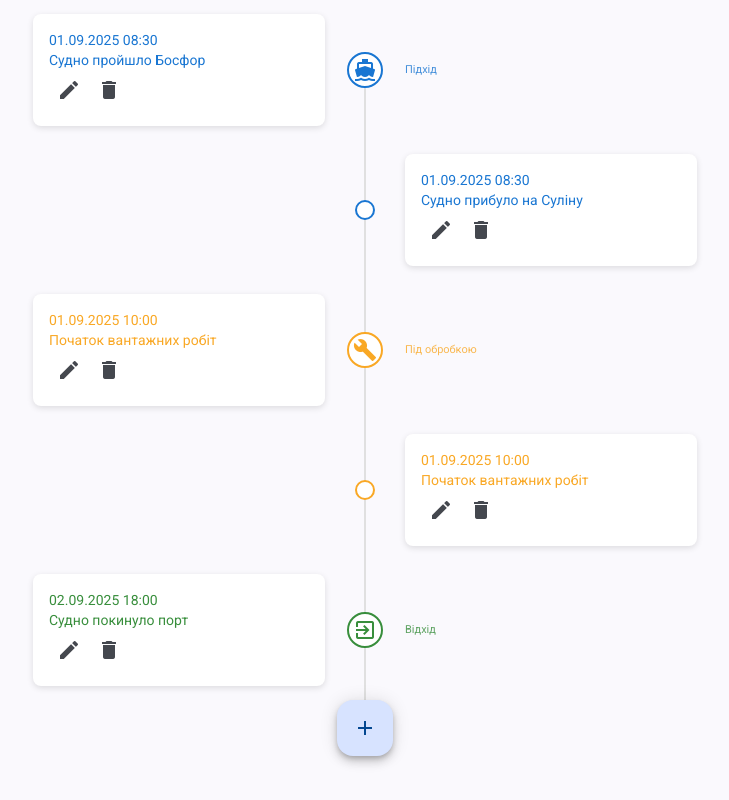
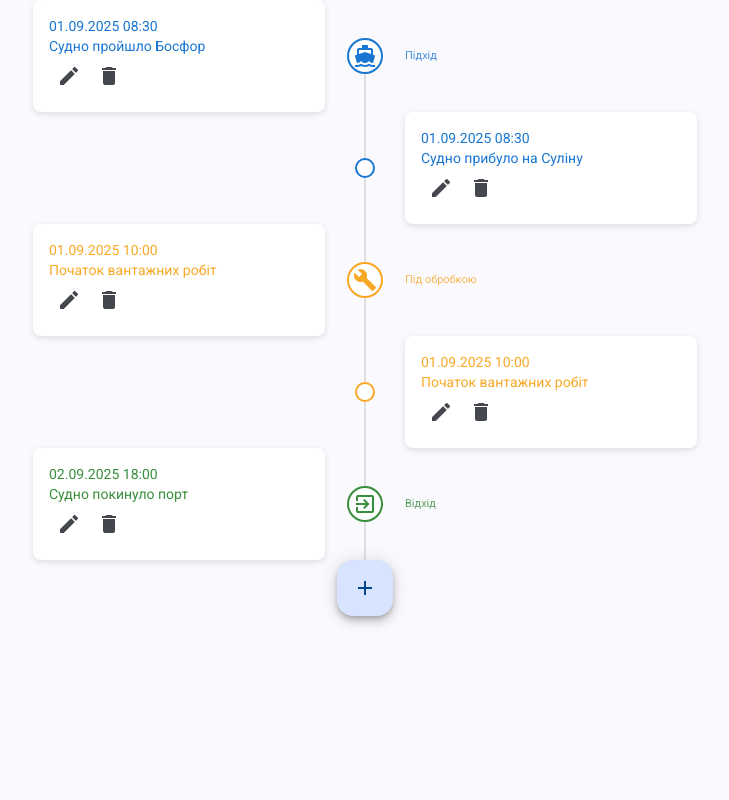
Before and after one commit to vdoichev/my-timeline, an Angular app: page / in a window 1280 px wide. Shown: the whole page, without its empty margins (275-1004 px from the left). Built offline with nearby package versions, Linux system fonts and the light colour scheme.

Commit message:
Fix layout

```diff
--- a/src/app/vessel-timeline.component/vessel-timeline.component.css
+++ b/src/app/vessel-timeline.component/vessel-timeline.component.css
@@ -8,7 +8,7 @@
   display: grid;
   grid-template-columns: 1fr 80px 1fr;
   align-items: center;
-  grid-auto-rows: minmax(140px, auto);
+  /*grid-auto-rows: minmax(140px, auto);*/
   margin: 0 auto;
   padding: 0;
   position: relative;
@@ -17,37 +17,36 @@
 .slot {
   display: flex;
   align-items: center;
+  gap: 0; /* 🔥 0px між статусом і center */
 }
 
+/* LEFT GRID COLUMN */
 .slot.left {
   justify-content: flex-end;
 }
 
+/* RIGHT GRID COLUMN */
 .slot.right {
   justify-content: flex-start;
 }
 
-
 .timeline-status {
-  position: absolute;
-  top: 50%;
-  transform: translateY(-50%);
   font-size: 11px;
   white-space: nowrap;
   opacity: 0.8;
 }
 
-/* зліва від center */
-.timeline-status.align-right {
-  margin-left: auto;   /* 🔥 */
-  padding-right: 0;    /* 0px до center */
+/* статус у лівому слоті → притискаємо до center */
+.slot.left .timeline-status {
+  margin-left: auto;
+  padding-right: 0;
   text-align: right;
 }
 
-/* справа від center */
-.timeline-status.align-left {
-  margin-right: auto;  /* 🔥 */
-  padding-left: 0;     /* 0px до center */
+/* статус у правому слоті → притискаємо до center */
+.slot.right .timeline-status {
+  margin-right: auto;
+  padding-left: 0;
   text-align: left;
 }
 
--- a/src/app/vessel-timeline.component/vessel-timeline.component.html
+++ b/src/app/vessel-timeline.component/vessel-timeline.component.html
@@ -22,7 +22,7 @@
           }
 
           @if (!isLeft(i) && !isRepeatedStatus(i)) {
-            <div class="timeline-status align-right">
+            <div class="timeline-status">
               {{ statusLabel(event.status) }}
             </div>
           }
@@ -55,7 +55,7 @@
           }
 
           @if (isLeft(i) && !isRepeatedStatus(i)) {
-            <div class="timeline-status align-left">
+            <div class="timeline-status">
               {{ statusLabel(event.status) }}
             </div>
           }
```
